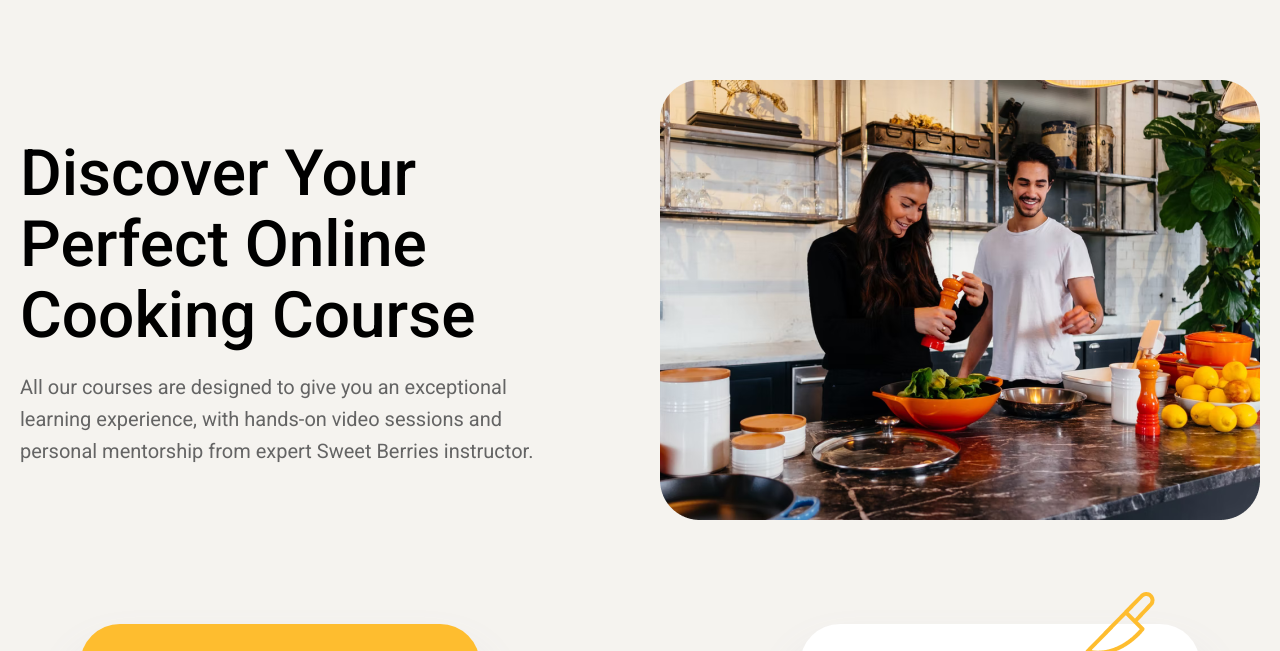
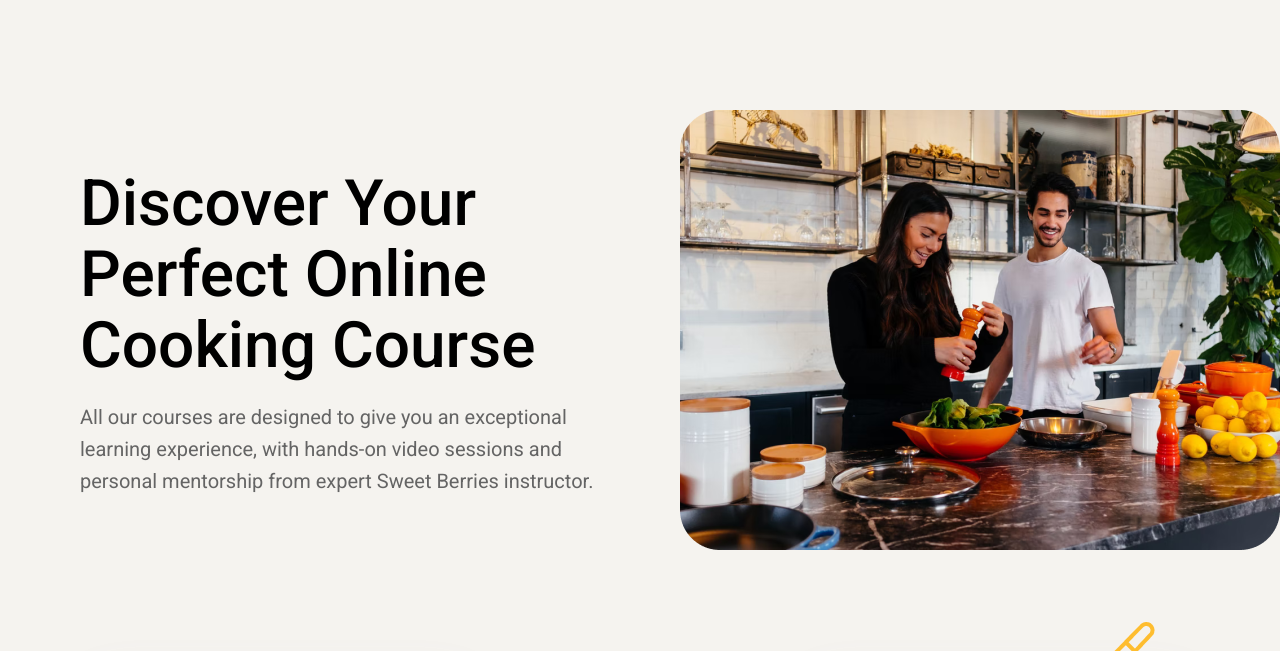
Before and after one commit to Fabio-Lanza/Sweet-Berries-Cooking-School, a plain HTML site: page index.html in a window 1280 px wide. Shown: the part 70-721 px from the top of the page. Drawn offline with Linux system fonts and the light colour scheme.

Commit message:
modify margin

```diff
--- a/style.css
+++ b/style.css
@@ -71,9 +71,9 @@ body {
 /* ===== Banners ======= */
 .banner {
   display: flex;
-  justify-content: space-around;
+  justify-content: space-between;
   align-items: center;
-  margin-top: 50px;
+  margin: 80px;
 }
 
 .banner-left h1 {
```
